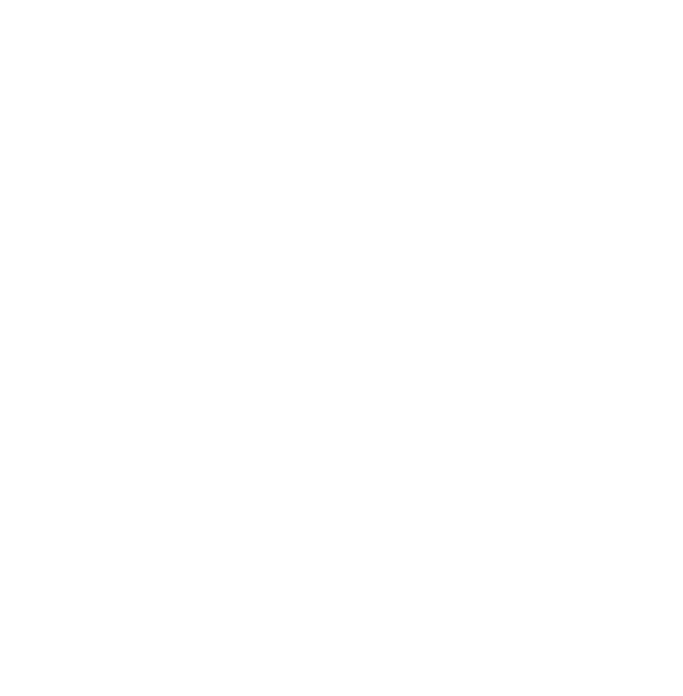
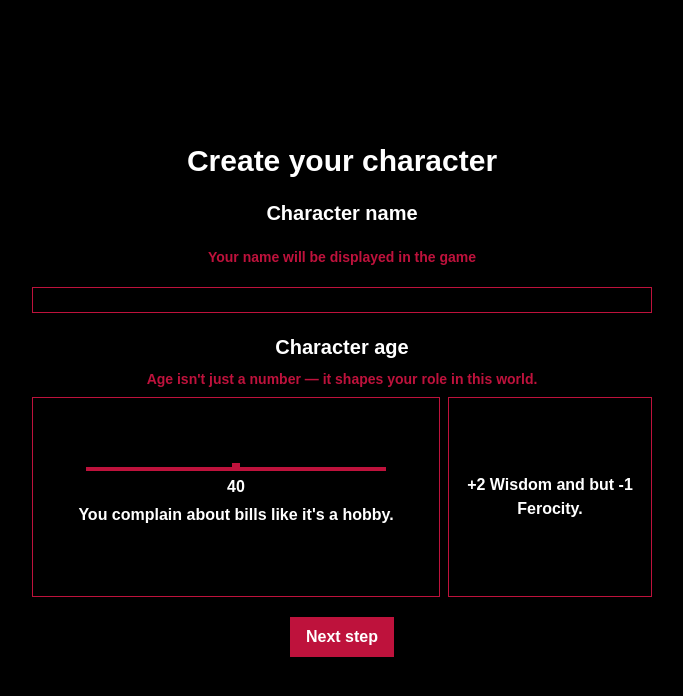
Before and after one commit to Vitor-Fazoli/vordrin, a SvelteKit app in the folder Presentation/: page /main/characters/new in a window 1280 px wide. Shown: the top 696 px of the page, without its empty margins (298-981 px from the left). Built offline with nearby package versions, Linux system fonts and the light colour scheme; a web font is replaced by a local one.

Commit message:
Creating the new character tab

```diff
--- a/Presentation/src/components/ItemSlot.svelte
+++ b/Presentation/src/components/ItemSlot.svelte
@@ -7,7 +7,7 @@
 </script>
 
 <Tooltip text={description} position="top">
-	<div class="border-primary flex size-20 flex-col items-center justify-center border text-xl">
+	<div class="border-primary flex size-24 flex-col items-center justify-center border text-xl">
 		{#if icon != null}
 			<i class={icon}></i>
 		{/if}
--- a/Presentation/src/components/Tooltip.svelte
+++ b/Presentation/src/components/Tooltip.svelte
@@ -15,7 +15,7 @@
 	});
 
 	function handleMouseMove(event) {
-		if (!isClient) return; // Não executa no servidor
+		if (!isClient || text === '') return;
 
 		mouseX = event.clientX;
 		mouseY = event.clientY;
@@ -53,19 +53,19 @@
 	}
 
 	function handleMouseEnter() {
-		if (!isClient) return; // Não executa no servidor
+		if (!isClient || text === '') return;
 		visible = true;
 		window.addEventListener('mousemove', handleMouseMove);
 	}
 
 	function handleMouseLeave() {
-		if (!isClient) return; // Não executa no servidor
+		if (!isClient || text === '') return;
 		visible = false;
 		window.removeEventListener('mousemove', handleMouseMove);
 	}
 
 	onDestroy(() => {
-		if (!isClient) return; // Não executa no servidor
+		if (!isClient || text === '') return;
 		window.removeEventListener('mousemove', handleMouseMove);
 	});
 </script>
--- a/Presentation/src/routes/main/characters/+page.svelte
+++ b/Presentation/src/routes/main/characters/+page.svelte
@@ -2,6 +2,7 @@
 	import { onMount } from 'svelte';
 	import Tooltip from '../../../components/Tooltip.svelte';
 	import Icon from '../../../components/ItemSlot.svelte';
+	import { goto } from '$app/navigation';
 
 	$: characters = [
 		{
@@ -92,6 +93,9 @@
 		</div>
 		<button
 			class="h-1/12 bg-primary text-background w-full cursor-pointer text-lg font-bold duration-150 hover:text-white"
+			on:click={() => {
+				goto('/main/characters/new');
+			}}
 			>Create new Character
 		</button>
 	</div>
@@ -125,26 +129,18 @@
 						</div>
 					</div>
 				</div>
-				<div class="w-1/2">
-					<div class="flex flex-col gap-2">
-						<div class="flex gap-2">
-							<Icon name="teste" description="this item is very powerfull"></Icon>
+				<div class="flex w-1/2 flex-col items-center justify-center">
+					<div class="flex flex-col justify-center gap-2">
+						<div class="flex justify-center gap-2">
+							<Icon name="Head"></Icon>
 						</div>
-						<div class="flex justify-end gap-2">
-							<Tooltip text="Im a tooltip!" position="top">
-								<div
-									class="border-primary flex size-20 flex-col items-center justify-center border text-xl"
-								>
-									<p>Head</p>
-								</div>
-							</Tooltip>
-							<Tooltip text="Im a tooltip!" position="top">
-								<div
-									class="border-primary flex size-20 flex-col items-center justify-center border text-xl"
-								>
-									<p>Head</p>
-								</div>
-							</Tooltip>
+						<div class="flex justify-center gap-2">
+							<Icon name="Arms"></Icon>
+							<Icon name="Chest"></Icon>
+							<Icon name="Back"></Icon>
+						</div>
+						<div class="flex justify-center gap-2">
+							<Icon name="Legs"></Icon>
 						</div>
 					</div>
 				</div>
--- a/Presentation/src/routes/main/characters/new/+page.svelte
+++ b/Presentation/src/routes/main/characters/new/+page.svelte
@@ -1 +1,85 @@
-<div></div>
+<script>
+	let age = 40;
+
+	function getRoast() {
+		if (age <= 15) return 'Bad idea, born now!';
+		if (age <= 20) return "You're either broke or confused. Probably both.";
+		if (age <= 25) return 'The quarter-life crisis is calling.';
+		if (age <= 30) return "You're an adult... technically.";
+		if (age <= 35) return 'Knees? What knees?';
+		if (age <= 40) return "You complain about bills like it's a hobby.";
+		if (age <= 50) return "You're the 'back in my day' generation now.";
+		if (age <= 60) return 'You now grunt when sitting down.';
+		if (age <= 70) return "You'll die soon. But at least you're wise?";
+	}
+
+	function getAgeBuff() {
+		if (age <= 15) return '-2 attribute points, but 2/10 more experience.';
+		if (age <= 25) return '+1 Ferocity and +1 Precision, but -1 Wisdom.';
+		if (age <= 35) return 'you have 1/10 more health, but -1 Precision.';
+		if (age <= 50) return '+2 Wisdom and but -1 Ferocity.';
+		if (age <= 70) return '1/10 less experience, but +1 Wisdom.';
+	}
+</script>
+
+<div class="bg-background h-screen w-screen text-white">
+	<div class="flex h-full w-full flex-col items-center justify-center gap-5 p-5">
+		<div class="flex w-full flex-col items-center justify-center gap-5">
+			<h1 class="text-3xl font-bold">Create your character</h1>
+		</div>
+
+		<div class="flex w-full flex-col items-center justify-center gap-5">
+			<div class="flex w-full flex-col items-center justify-center gap-5">
+				<h2 class="text-xl">Character name</h2>
+				<p class="text-primary text-sm">Your name will be displayed in the game</p>
+				<input class="border-primary w-2/4 border" type="text" />
+				<div class="mx-10 flex w-full flex-col items-center justify-center gap-2">
+					<h2 class="text-xl">Character age</h2>
+					<p class="text-primary text-sm">
+						Age isn't just a number — it shapes your role in this world.
+					</p>
+					<div class="h-50 flex w-2/4 gap-2 text-center">
+						<div
+							class="border-primary flex w-2/3 flex-col items-center justify-center gap-1 border p-4"
+						>
+							<input
+								type="range"
+								bind:value={age}
+								min="10"
+								max="70"
+								class="text-primary bg-primary w-8/10 h-1 cursor-pointer appearance-none border-0"
+							/>
+							<p>{age}</p>
+							<p>{getRoast()}</p>
+						</div>
+						<div class="border-primary text-md flex w-1/3 items-center justify-center border p-2">
+							<p>{getAgeBuff()}</p>
+						</div>
+					</div>
+				</div>
+				<button
+					class="bg-primary text-whit3 outline-offset-3 outline-primary cursor-pointer px-4 py-2 duration-150 hover:outline-1"
+					>Next step</button
+				>
+			</div>
+		</div>
+	</div>
+</div>
+
+<style>
+	input[type='range']::-webkit-slider-thumb {
+		-webkit-appearance: none;
+		height: 0.5rem; /* adjust size as needed */
+		width: 0.5rem;
+		background-color: #be123c; /* Tailwind blue-500 */
+		cursor: pointer;
+		transform: translateY(-25%);
+	}
+
+	input[type='range']::-moz-range-thumb {
+		height: 0.5rem;
+		width: 0.5rem;
+		background-color: white;
+		cursor: pointer;
+	}
+</style>
```
